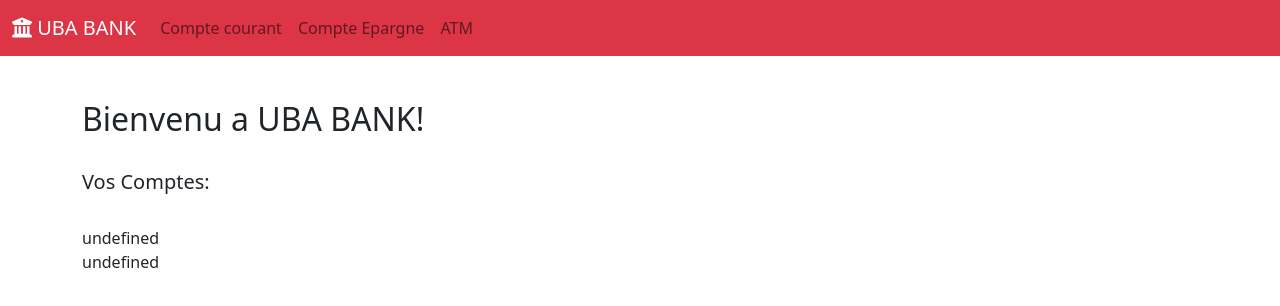
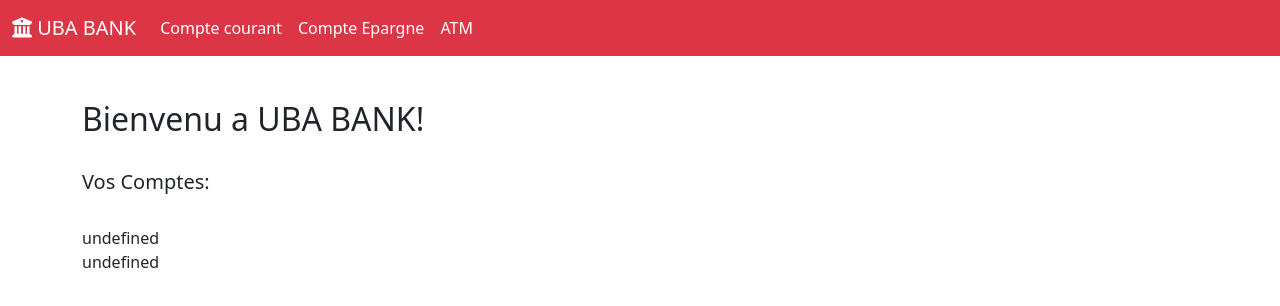
Before and after one commit to atemengue/poo-ts, a website built with webpack: page index.html in a window 1280 px wide. Built offline with nearby package versions, Linux system fonts and the light colour scheme.

Commit message:
edit polymorphisme start

```diff
--- a/index.html
+++ b/index.html
@@ -43,12 +43,12 @@
         <div class="collapse navbar-collapse" id="navbarText">
           <ul class="navbar-nav mr-auto">
             <li class="nav-item active">
-              <a class="nav-link" href="#" onclick="main.changeView('checking')"
+              <a class="nav-link" href="#" onclick="main.changeView('courant')"
                 >Compte courant</a
               >
             </li>
             <li class="nav-item active">
-              <a class="nav-link" href="#" onclick="main.changeView('savings')"
+              <a class="nav-link" href="#" onclick="main.changeView('epargne')"
                 >Compte Epargne</a
               >
             </li>
--- a/src/styles/style.css
+++ b/src/styles/style.css
@@ -12,6 +12,6 @@
   font-weight: bold;
 }
 
-.navbar-brand {
+.navbar-brand, .nav-link {
   color: white
 }
```
